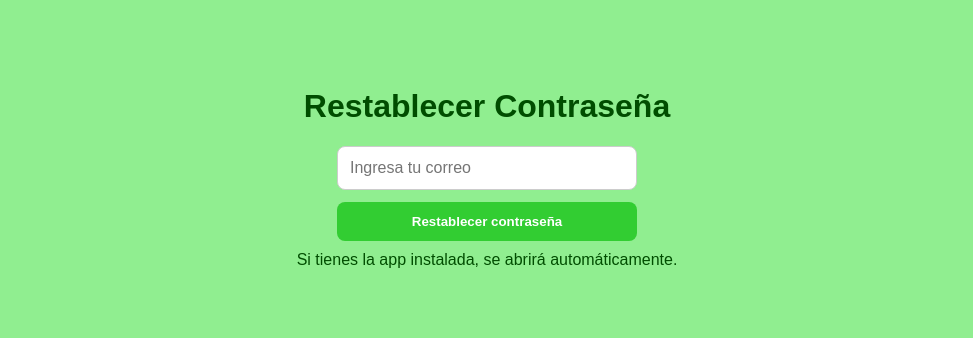
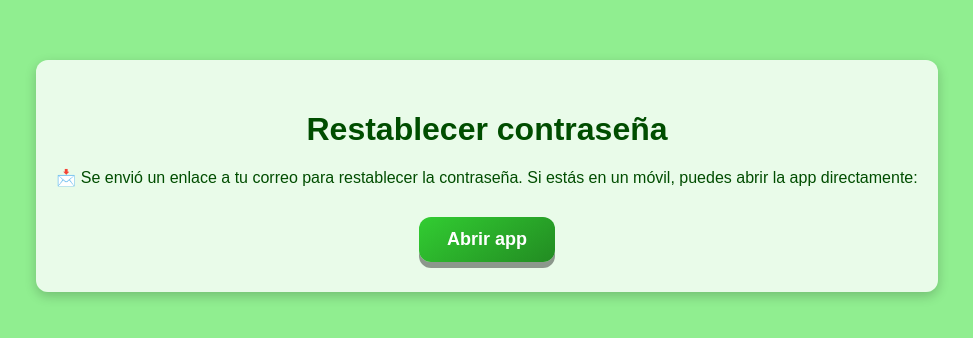
Before and after one commit to fabian256/reset-password-page, a plain HTML site: page index.html in a window 1280 px wide. Shown: the part 244-582 px from the top of the page, without its empty margins (153-1126 px from the left). Drawn offline with Linux system fonts and the light colour scheme.

Commit message:
Actualizar página de restablecimiento con deep link

```diff
--- a/index.html
+++ b/index.html
@@ -2,8 +2,8 @@
 <html lang="es">
 <head>
     <meta charset="UTF-8">
-    <title>Restablecer Contraseña</title>
     <meta name="viewport" content="width=device-width, initial-scale=1.0">
+    <title>Restablecer contraseña - EntregApp</title>
     <style>
         body {
             font-family: Arial, sans-serif;
@@ -16,62 +16,56 @@
             margin: 0;
             padding: 20px;
         }
+
+        .container {
+            text-align: center;
+            background: #ffffffcc;
+            padding: 30px 20px;
+            border-radius: 12px;
+            box-shadow: 0 4px 12px rgba(0,0,0,0.2);
+        }
+
         h1 {
             color: #004d00;
-            text-align: center;
+            margin-bottom: 20px;
         }
-        .form-container {
-            display: flex;
-            flex-direction: column;
-            gap: 12px;
-            width: 300px;
+
+        p {
+            margin-bottom: 30px;
+            color: #004d00;
         }
-        input {
-            padding: 12px;
-            border-radius: 8px;
-            border: 1px solid #ccc;
-            font-size: 16px;
+
+        button {
+            background: linear-gradient(145deg,#32cd32,#228b22);
+            color: white;
+            font-size: 18px;
+            font-weight: bold;
+            padding: 12px 28px;
+            border: none;
+            border-radius: 12px;
+            cursor: pointer;
+            box-shadow: 0 6px rgba(0,0,0,0.4);
+            transition: all 0.2s;
         }
-        button {
-            padding: 12px;
-            border-radius: 8px;
-            border: none;
-            font-weight: bold;
-            color: white;
-            background-color: #32cd32;
-            cursor: pointer;
+
+        button:hover {
+            transform: translateY(-3px);
+            box-shadow: 0 8px rgba(0,0,0,0.5);
         }
-        button:hover {
-            background-color: #228b22;
-        }
-        .message {
-            text-align: center;
-            color: #004d00;
-            margin-top: 10px;
+
+        button:active {
+            transform: translateY(2px);
+            box-shadow: 0 2px #145214 inset;
         }
     </style>
 </head>
 <body>
-    <h1>Restablecer Contraseña</h1>
-    <div class="form-container">
-        <input type="email" id="email" placeholder="Ingresa tu correo" required />
-        <button onclick="redirectToApp()">Restablecer contraseña</button>
+    <div class="container">
+        <h1>Restablecer contraseña</h1>
+        <p>📩 Se envió un enlace a tu correo para restablecer la contraseña. Si estás en un móvil, puedes abrir la app directamente:</p>
+        <button onclick="window.location='entregapp://reset-password'">
+            Abrir app
+        </button>
     </div>
-    <p class="message">Si tienes la app instalada, se abrirá automáticamente.</p>
-
-    <script>
-        function redirectToApp() {
-            const email = document.getElementById("email").value;
-            if (!email) {
-                alert("Por favor ingresa tu correo electrónico.");
-                return;
-            }
-            // Aquí solo redirige al deep link de tu app
-            window.location.href = "entregapp://reset-password";
-        }
-
-        // Redirección automática si quieres que al abrir la página se intente abrir la app
-        // window.location.href = "entregapp://reset-password";
-    </script>
 </body>
 </html>
```
